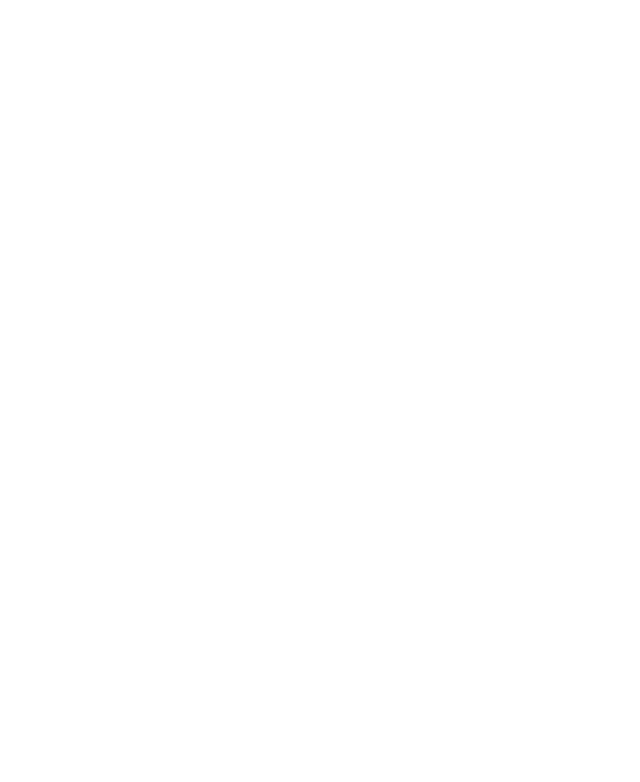
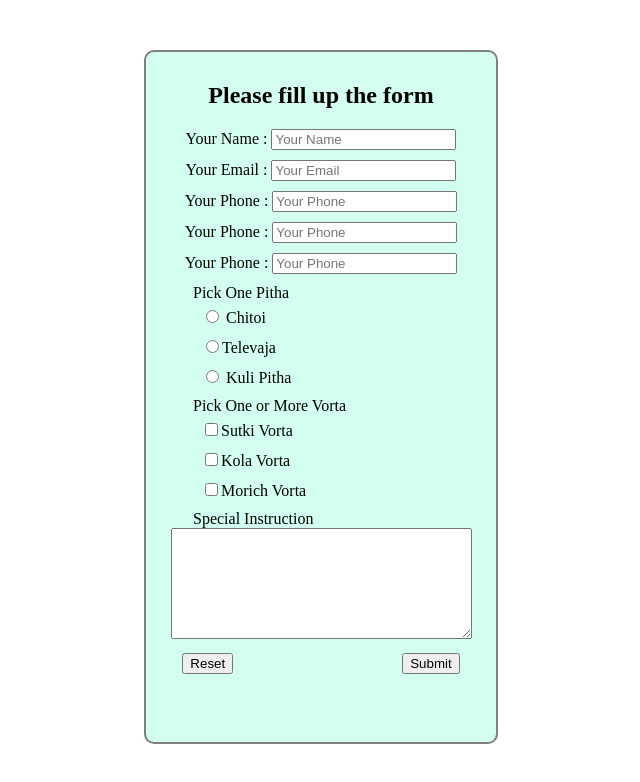
Before and after one commit to rezwan2230/form-practice-repo, a plain HTML site: page form.html in a window 1280 px wide. Shown: the whole page, without its empty margins (544-1184 px from the left). Drawn offline with Linux system fonts and the light colour scheme.

Commit message:
final result

```diff
--- a/form.html
+++ b/form.html
@@ -3,9 +3,86 @@
 <head>
     <meta charset="UTF-8">
     <meta name="viewport" content="width=device-width, initial-scale=1.0">
-    <title>Form</title>
+    <title>Kamal er mayer Pitha-Ghor</title>
+
+    <link rel="stylesheet" href="/styles/form.css">
+
+    <style>
+        label{
+            display: block;
+            margin-bottom: 10px;
+            text-align: center;
+        }
+    </style>
 </head>
 <body>
+    <header>
+
+    </header>
+
+    <main>
+        <section class="form-section">
+            <h2>Please fill up the form</h2>
+            <form class="">
+                <label for="name"> Your Name :
+                    <input id="name" type="text" placeholder="Your Name" name="">
+                </label>
+                 <label for="email"> Your Email :
+                    <input type="email" name="" id="email" placeholder="Your Email">
+                 </label>
+                 <label for="phone"> Your Phone :
+                    <input type="text" name="" placeholder="Your Phone" id="phone">
+                 </label>
+                 <label for="phone"> Your Phone :
+                    <input type="text" name="" placeholder="Your Phone" id="phone">
+                 </label>
+                 <label for="phone"> Your Phone :
+                    <input type="text" name="" placeholder="Your Phone" id="phone">
+                 </label>
+
+                 <!-- <fieldset> -->
+                    <legend class="l">Pick One Pitha</legend>
+                    <label class="lab" for="chitoi">
+                        <input type="radio" name="pitha" id="chitoi"> Chitoi
+                    </label>
+
+                    <label class="lab" for="televaja">
+                        <input type="radio" name="pitha" id="televaja">Televaja
+                    </label>
+
+                    <label class="lab" for="kuli">
+                        <input type="radio" name="pitha" id="kuli"> Kuli Pitha
+                    </label>
+
+                    <!-- <fieldset> -->
+                        <legend class="l">Pick One or More Vorta</legend>
+                        <label class="lab" for="sutki">
+                            <input type="checkbox" name="" id="sutki">Sutki Vorta
+                        </label>
+                        <label class="lab" for="kola">
+                            <input type="checkbox" name="" id="kola">Kola Vorta
+                        </label>
+                        <label class="lab" for="morich">
+                            <input type="checkbox" name="" id="morich">Morich Vorta
+                        </label>
+
+                       <legend class="l">Special Instruction</legend>
+                       <textarea name="" id="" cols="35" rows="7"></textarea>
+                       <br>
+
+                       <input class="btn" type="reset" value="Reset">
+
+                       <input type="submit" value="Submit">
+
+
+            </form>
+        </section>
+
+    </main>
+
+    <footer>
+
+    </footer>
 
 </body>
 </html>
--- /dev/null
+++ b/styles/form.css
@@ -0,0 +1,29 @@
+
+.form-section{
+    text-align: center;
+    border: 2px solid gray;
+    margin:   50px 680px 5px 680px;
+    height: 680px;
+    width: 350px;
+    border-radius: 10px;
+    padding-top:10px ;
+    background-color: rgba(127, 255, 212, 0.34);
+}
+
+.l{
+    text-align: left;
+    margin-left:45px ;
+    margin-top: 5px;
+}
+
+.lab{
+    margin-top: 5px;
+    text-align: left;
+    margin-left:55px ;
+}
+
+.btn{
+    text-align: left;
+    margin-right:165px ;
+    margin-top: 10px;
+}
```
